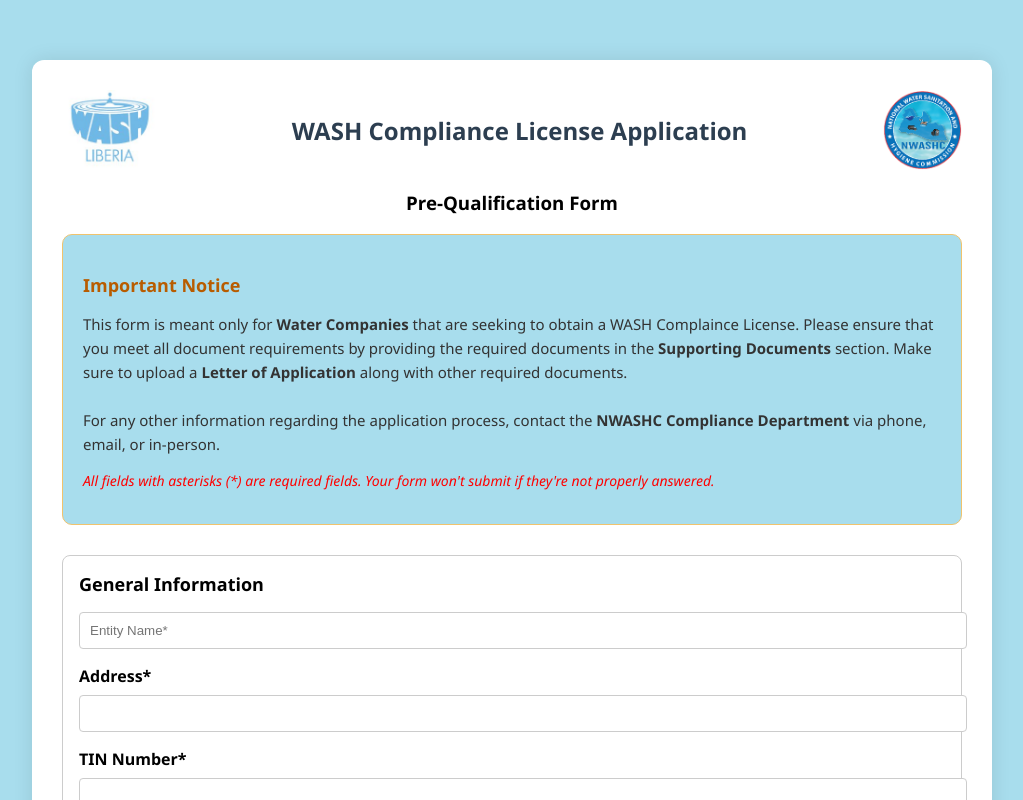
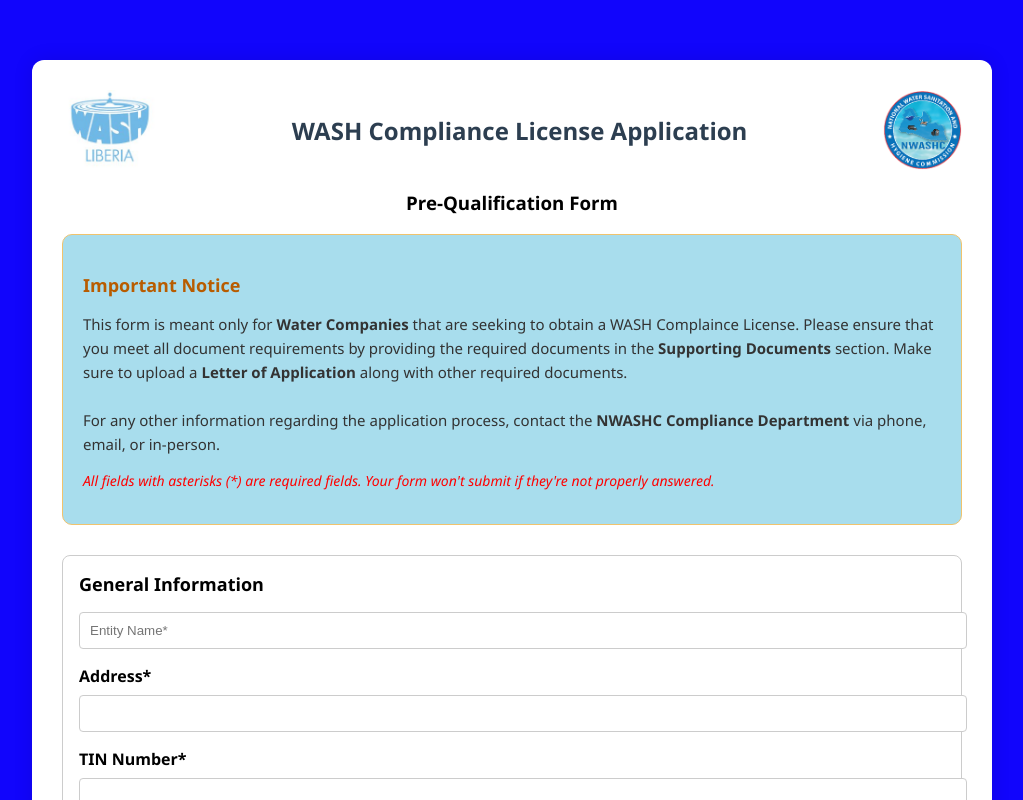
Before and after one commit to FitzgeraldChallar/cms, a React (Create React App) app in the folder certificate_mgt_frontend/: page /apply-license in a window 1280 px wide. Shown: the top 800 px of the page, without its empty margins (128-1151 px from the left). Built offline with nearby package versions, Linux system fonts and the light colour scheme.

Commit message:
new change

```diff
--- a/certificate_mgt_frontend/src/pages/ApplyLicense.js
+++ b/certificate_mgt_frontend/src/pages/ApplyLicense.js
@@ -227,7 +227,7 @@
   };
 
   return (
-   <div style={{ backgroundColor: "#a8ddedff", minHeight: "100vh", padding: "20px" }}>
+   <div style={{ backgroundColor: "#1105fcff", minHeight: "100vh", padding: "20px" }}>
 
      <div style={containerStyle}>
       {/* Logo Row */}
```
